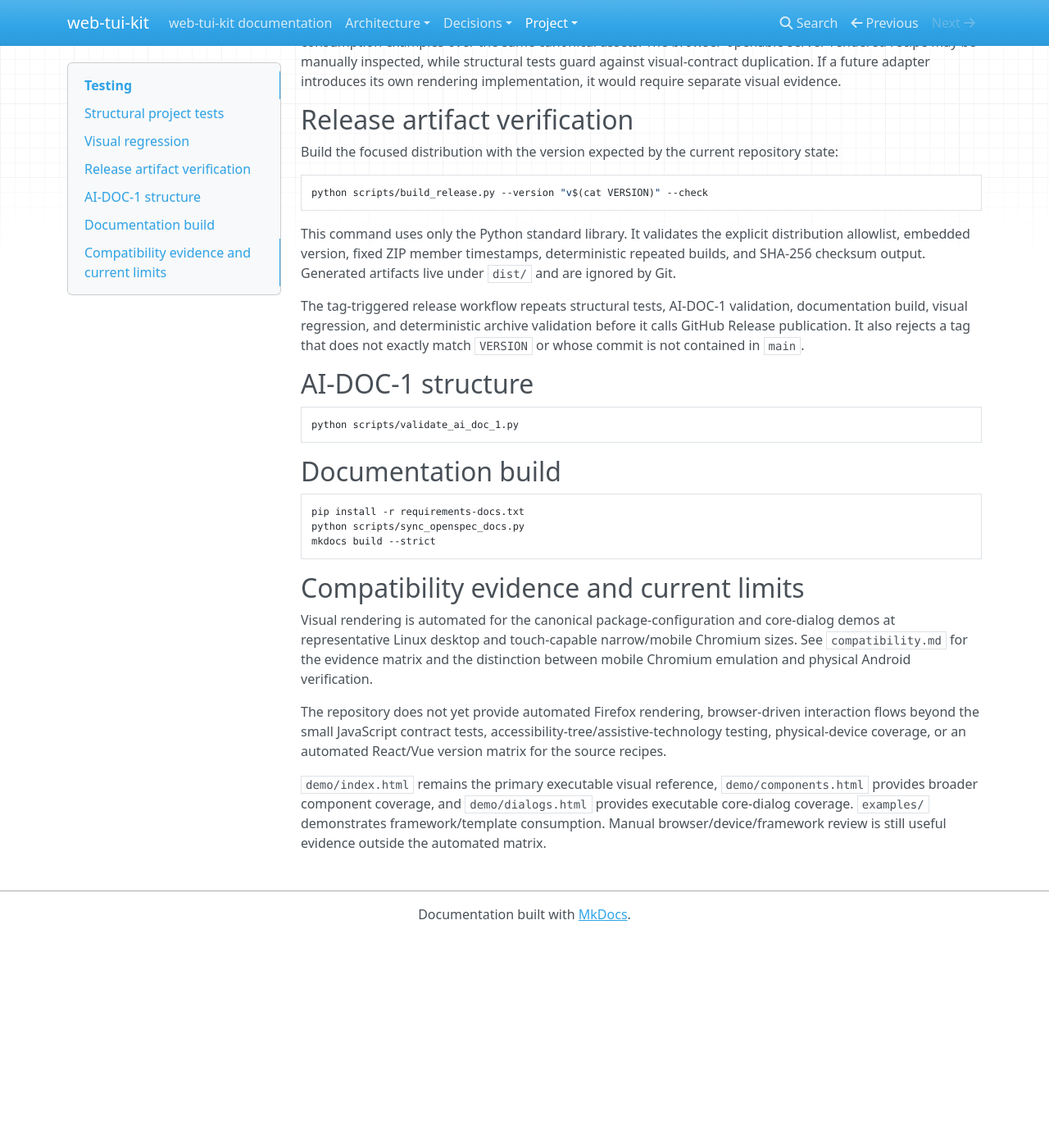
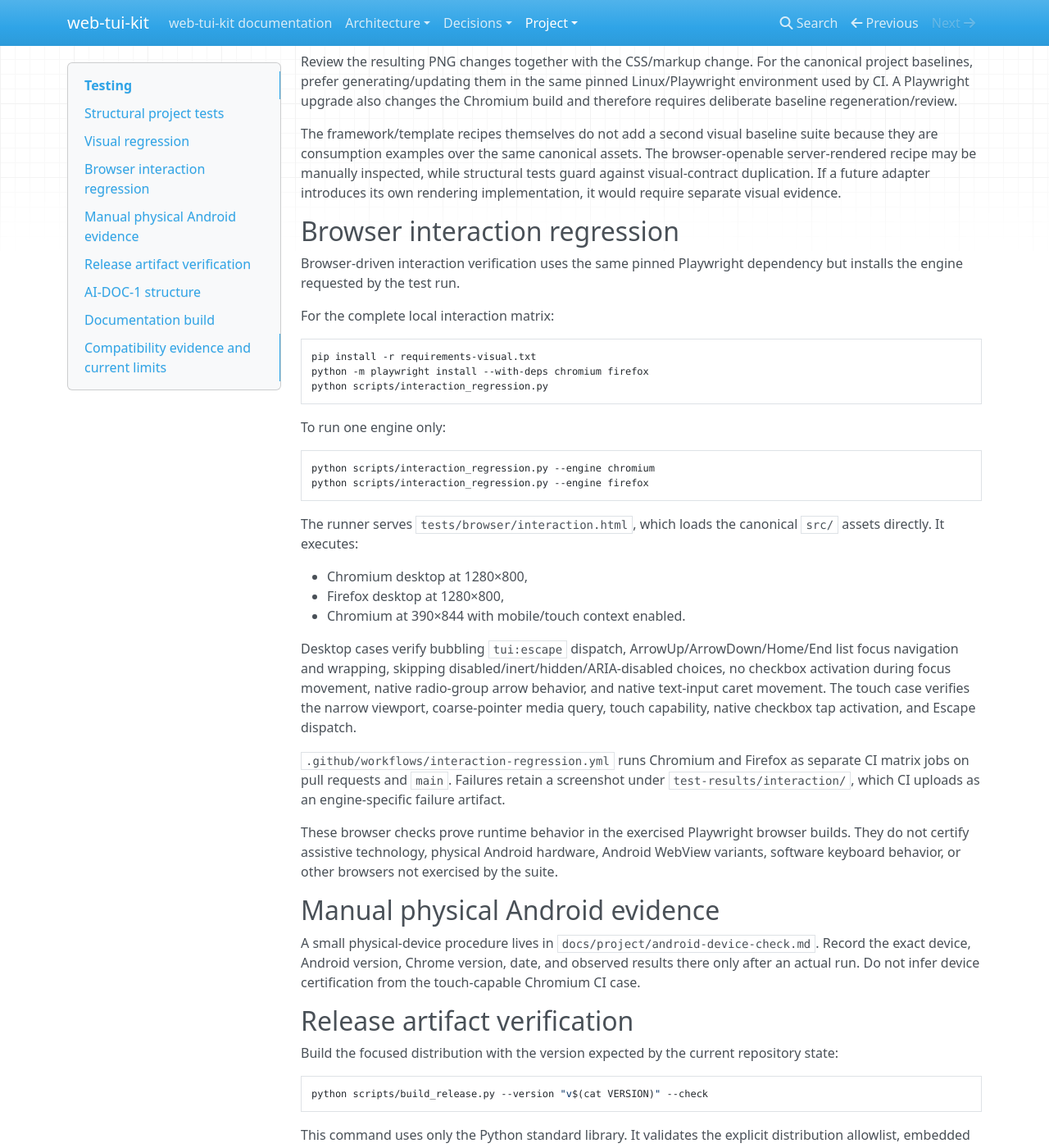
Before and after one commit to 1990jk1990/web-tui-kit, an MkDocs documentation site: the page built from docs/project/testing.md, in a window 1280 px wide and 1400 px high, scrolled down 1584 px. Shown: the whole window at 82% size. Built offline with MkDocs 1.6.1, drawn with Linux system fonts in a browser that asks for light colours; nearby versions of some CDN libraries; before the commit the page ends 2727 px from its top, so only the background shows below that; some of the changed text lies outside the part shown.

Commit message:
docs: add browser interaction verification procedure

````diff
--- a/docs/project/testing.md
+++ b/docs/project/testing.md
@@ -8,11 +8,13 @@ Run the fast repository regression checks with:
 python -m unittest discover -s tests -v
 ```
 
-The test suite checks repository-level contracts such as demo asset references, required design tokens and component selectors, Escape-event behavior for opted-in windows and dialogs, optional `data-tui-list` keyboard-navigation behavior, preservation of native radio/text-entry keyboard semantics, disabled-choice handling, forced-colors token overrides, the canonical package-configuration dialog/checklist primitives, core dialog-gallery coverage, general component-gallery coverage, framework/template recipe reuse and dependency boundaries, mobile viewport metadata, visual-regression infrastructure, release version/archive/workflow safeguards, and absence of selected forbidden modern visual effects or required motion effects.
+The test suite checks repository-level contracts such as demo asset references, required design tokens and component selectors, Escape-event behavior for opted-in windows and dialogs, optional `data-tui-list` keyboard-navigation behavior, preservation of native radio/text-entry keyboard semantics, disabled-choice handling, forced-colors token overrides, the canonical package-configuration dialog/checklist primitives, core dialog-gallery coverage, general component-gallery coverage, framework/template recipe reuse and dependency boundaries, browser-interaction verification infrastructure, mobile viewport metadata, visual-regression infrastructure, release version/archive/workflow safeguards, and absence of selected forbidden modern visual effects or required motion effects.
 
 `tests/test_framework_recipes.py` verifies that the React, Vue, and server-rendered recipes exist, reuse canonical `tui-*`/native-control/event contracts, do not embed a parallel visual style implementation, and keep framework names out of the canonical `src/` runtime.
 
-`tests/test_release.py` executes the standard-library release builder in a temporary directory, verifies its exact archive member set, fixed timestamps, embedded version, SHA-256 checksum, tag/version mismatch rejection, and release-workflow verification ordering.
+`tests/test_interaction_regression.py` verifies that the browser interaction fixture consumes canonical runtime assets, the interaction runner covers Chromium/Firefox/touch cases and the required keyboard contracts, and the dedicated CI workflow remains read-only and uses the pinned Playwright dependency.
+
+`tests/test_release.py` executes the standard-library release builder in a temporary directory, verifies its exact archive member set, fixed timestamps, embedded version, SHA-256 checksum, tag/version mismatch rejection, and release-workflow verification ordering. Future releases must run both visual and interaction browser verification before publication.
 
 ## Visual regression
 
@@ -35,7 +37,7 @@ The runner serves the repository locally and checks four reviewed cases:
 
 The mobile cases enable Playwright's mobile/touch context flags in addition to using a narrow viewport. This is intentional: it exercises `@media (pointer: coarse)` sizing and padding rather than treating a phone-sized screenshot as a narrow mouse-driven desktop browser.
 
-Accepted PNG baselines live in `tests/visual/baselines/`. The Linux GitHub Actions environment is the canonical rendering environment. Local output on another operating system can differ because browser/font rasterization depends on the platform.
+Accepted PNG baselines live in `tests/visual/baselines/`. The Linux GitHub Actions Chromium environment is the canonical rendering environment. Firefox interaction verification does not create a second pixel-baseline authority. Local output on another operating system can differ because browser/font rasterization depends on the platform.
 
 When a comparison exceeds the narrow configured pixel tolerance, the command fails and retains actual/diff output in `test-results/visual/`. CI uploads that directory as the `visual-regression-failures` artifact on failure.
 
@@ -52,6 +54,41 @@ Review the resulting PNG changes together with the CSS/markup change. For the ca
 
 The framework/template recipes themselves do not add a second visual baseline suite because they are consumption examples over the same canonical assets. The browser-openable server-rendered recipe may be manually inspected, while structural tests guard against visual-contract duplication. If a future adapter introduces its own rendering implementation, it would require separate visual evidence.
 
+## Browser interaction regression
+
+Browser-driven interaction verification uses the same pinned Playwright dependency but installs the engine requested by the test run.
+
+For the complete local interaction matrix:
+
+```bash
+pip install -r requirements-visual.txt
+python -m playwright install --with-deps chromium firefox
+python scripts/interaction_regression.py
+```
+
+To run one engine only:
+
+```bash
+python scripts/interaction_regression.py --engine chromium
+python scripts/interaction_regression.py --engine firefox
+```
+
+The runner serves `tests/browser/interaction.html`, which loads the canonical `src/` assets directly. It executes:
+
+- Chromium desktop at 1280×800,
+- Firefox desktop at 1280×800,
+- Chromium at 390×844 with mobile/touch context enabled.
+
+Desktop cases verify bubbling `tui:escape` dispatch, ArrowUp/ArrowDown/Home/End list focus navigation and wrapping, skipping disabled/inert/hidden/ARIA-disabled choices, no checkbox activation during focus movement, native radio-group arrow behavior, and native text-input caret movement. The touch case verifies the narrow viewport, coarse-pointer media query, touch capability, native checkbox tap activation, and Escape dispatch.
+
+`.github/workflows/interaction-regression.yml` runs Chromium and Firefox as separate CI matrix jobs on pull requests and `main`. Failures retain a screenshot under `test-results/interaction/`, which CI uploads as an engine-specific failure artifact.
+
+These browser checks prove runtime behavior in the exercised Playwright browser builds. They do not certify assistive technology, physical Android hardware, Android WebView variants, software keyboard behavior, or other browsers not exercised by the suite.
+
+## Manual physical Android evidence
+
+A small physical-device procedure lives in `docs/project/android-device-check.md`. Record the exact device, Android version, Chrome version, date, and observed results there only after an actual run. Do not infer device certification from the touch-capable Chromium CI case.
+
 ## Release artifact verification
 
 Build the focused distribution with the version expected by the current repository state:
@@ -62,7 +99,7 @@ python scripts/build_release.py --version "v$(cat VERSION)" --check
 
 This command uses only the Python standard library. It validates the explicit distribution allowlist, embedded version, fixed ZIP member timestamps, deterministic repeated builds, and SHA-256 checksum output. Generated artifacts live under `dist/` and are ignored by Git.
 
-The tag-triggered release workflow repeats structural tests, AI-DOC-1 validation, documentation build, visual regression, and deterministic archive validation before it calls GitHub Release publication. It also rejects a tag that does not exactly match `VERSION` or whose commit is not contained in `main`.
+The tag-triggered release workflow repeats structural tests, AI-DOC-1 validation, documentation build, visual regression, cross-browser interaction verification, and deterministic archive validation before it calls GitHub Release publication. It also rejects a tag that does not exactly match `VERSION` or whose commit is not contained in `main`.
 
 ## AI-DOC-1 structure
 
@@ -80,8 +117,8 @@ mkdocs build --strict
 
 ## Compatibility evidence and current limits
 
-Visual rendering is automated for the canonical package-configuration and core-dialog demos at representative Linux desktop and touch-capable narrow/mobile Chromium sizes. See `compatibility.md` for the evidence matrix and the distinction between mobile Chromium emulation and physical Android verification.
+Canonical visual rendering is automated for the package-configuration and core-dialog demos at representative Linux desktop and touch-capable narrow/mobile Chromium sizes. Runtime interaction behavior is additionally exercised in desktop Chromium, desktop Firefox, and narrow touch-capable Chromium. See `compatibility.md` for the evidence matrix and the distinction between browser automation and physical Android verification.
 
-The repository does not yet provide automated Firefox rendering, browser-driven interaction flows beyond the small JavaScript contract tests, accessibility-tree/assistive-technology testing, physical-device coverage, or an automated React/Vue version matrix for the source recipes.
+The repository still does not provide accessibility-tree/assistive-technology automation, physical-device CI, Android WebView/browser-version matrices, software-keyboard verification, or an automated React/Vue version matrix for the source recipes.
 
-`demo/index.html` remains the primary executable visual reference, `demo/components.html` provides broader component coverage, and `demo/dialogs.html` provides executable core-dialog coverage. `examples/` demonstrates framework/template consumption. Manual browser/device/framework review is still useful evidence outside the automated matrix.
+`demo/index.html` remains the primary executable visual reference, `demo/components.html` provides broader component coverage, and `demo/dialogs.html` provides executable core-dialog coverage. `examples/` demonstrates framework/template consumption. Manual browser/device/framework review remains useful evidence outside the automated matrix.
````
